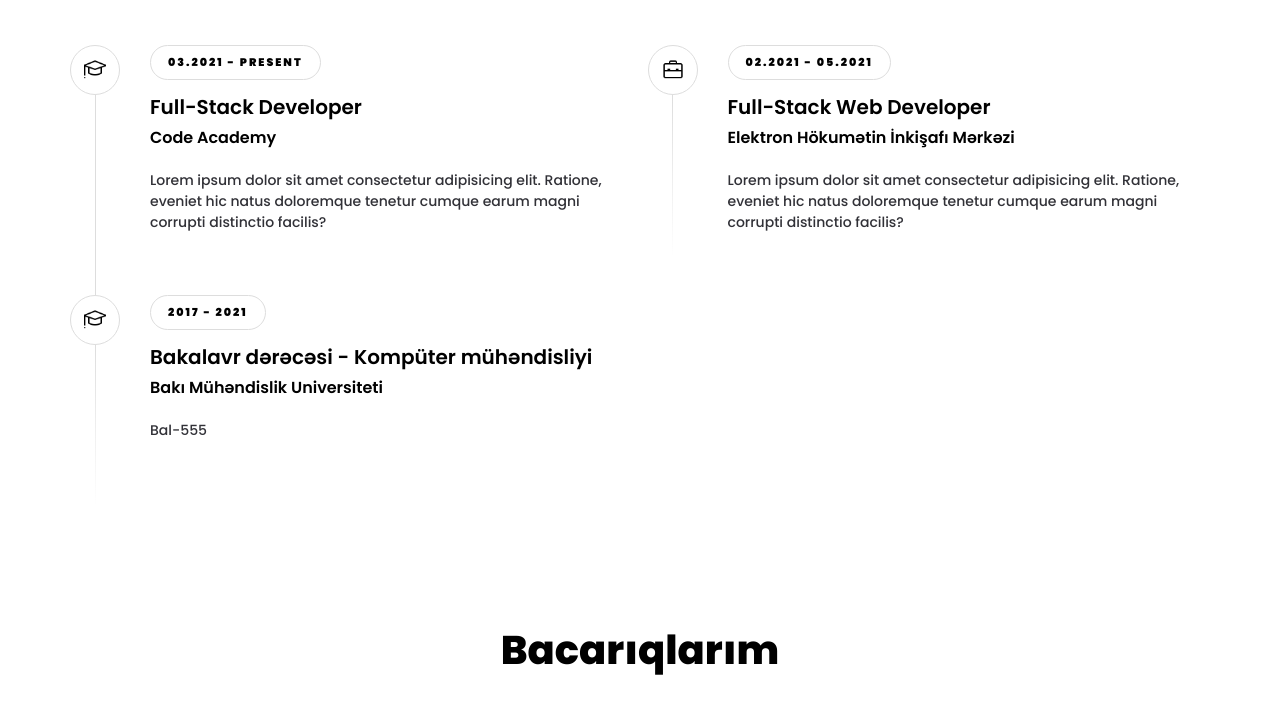
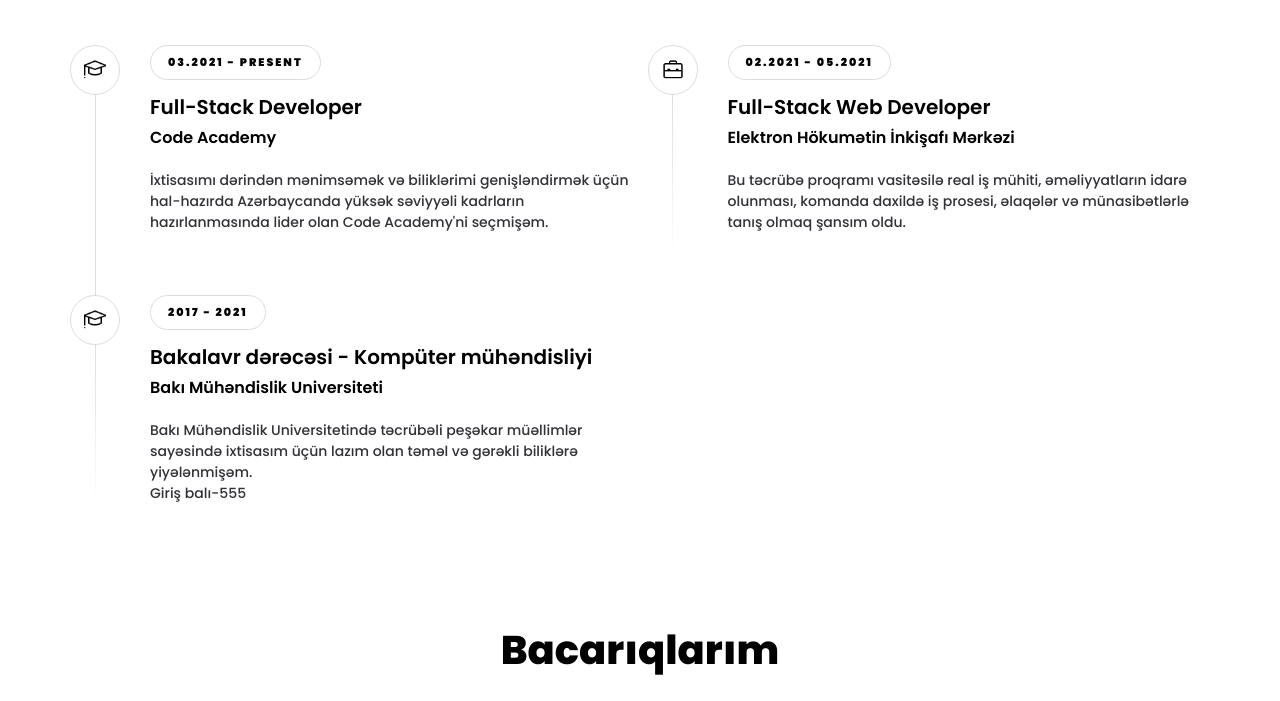
Before and after one commit to hashimovaturkan/my-portfolio, a website: page index.html in a window 1280 px wide. Shown: the part 704-1405 px from the top of the page. Drawn offline with Linux system fonts and the light colour scheme.

Commit message:
portfolio

```diff
--- a/assets/js/main.js
+++ b/assets/js/main.js
@@ -95,3 +95,8 @@ workBoxes?.forEach((box)=>{
         workClose.style.left="-100%";
     })
 })
+
+// mail
+function sendMail() {
+    window.open('mailto:turkansh@code.edu.az?subject=subject&body=body');
+}
--- a/assets/sass/base/_base.scss
+++ b/assets/sass/base/_base.scss
@@ -5,4 +5,5 @@ body{
     box-sizing: border-box;
     min-height: 100vh;
     scroll-behavior: smooth;
+    background-color: $white;
 }
--- a/index.html
+++ b/index.html
@@ -146,7 +146,7 @@
                                         <div class="education__year">03.2021 - Present</div>
                                         <h3 class="education__title">Full-Stack Developer</h3>
                                         <h3 class="education__place">Code Academy</h3>
-                                        <p class="education__text">Lorem ipsum dolor sit amet consectetur adipisicing elit. Ratione, eveniet hic natus doloremque tenetur cumque earum magni corrupti distinctio facilis?   </p>
+                                        <p class="education__text">İxtisasımı dərindən mənimsəmək və biliklərimi genişləndirmək üçün hal-hazırda Azərbaycanda yüksək səviyyəli kadrların hazırlanmasında lider olan Code Academy'ni seçmişəm.</p>
                                     </div>
                                 </div>
                                 <div class="education">
@@ -160,7 +160,7 @@
                                         <div class="education__year">2017 - 2021</div>
                                         <h3 class="education__title">Bakalavr dərəcəsi - Kompüter mühəndisliyi</h3>
                                         <h3 class="education__place">Bakı Mühəndislik Universiteti</h3>
-                                        <p class="education__text">Bal-555</p>
+                                        <p class="education__text">Bakı Mühəndislik Universitetində təcrübəli peşəkar müəllimlər sayəsində ixtisasım üçün lazım olan təməl və gərəkli biliklərə yiyələnmişəm.<br>Giriş balı-555</p>
                                     </div>
                                 </div>
                             </div>
@@ -178,7 +178,7 @@
                                         <div class="education__year">02.2021 - 05.2021</div>
                                         <h3 class="education__title">Full-Stack Web Developer</h3>
                                         <h3 class="education__place">Elektron Hökumətin İnkişafı Mərkəzi</h3>
-                                        <p class="education__text">Lorem ipsum dolor sit amet consectetur adipisicing elit. Ratione, eveniet hic natus doloremque tenetur cumque earum magni corrupti distinctio facilis?   </p>
+                                        <p class="education__text">Bu təcrübə proqramı vasitəsilə real iş mühiti, əməliyyatların idarə olunması, komanda daxildə iş prosesi, əlaqələr və münasibətlərlə tanış olmaq şansım oldu.</p>
                                     </div>
                                 </div>
                             </div>
@@ -579,7 +579,7 @@
                                 <div class="col-md-7 d-flex align-items-stretch">
                                     <div class="contact-wrap w-100 p-md-5 p-4">
                                         <div id="form-message-warning" class="mb-4"></div>
-                                        <form method="POST" id="contactForm" name="contactForm" action="mailto:turkansh@code.edu.az" enctype="text/plain">
+                                        <form method="POST" id="contactForm" name="contactForm" action="javascript:sendMail();" enctype="text/plain">
                                             <div class="row">
                                                 <div class="col-xl-6 col-lg-6 col-sm-12 col-md-12">
                                                     <div class="form-group mb-5">
```
Also changed, not shown: assets/css/style.css.
